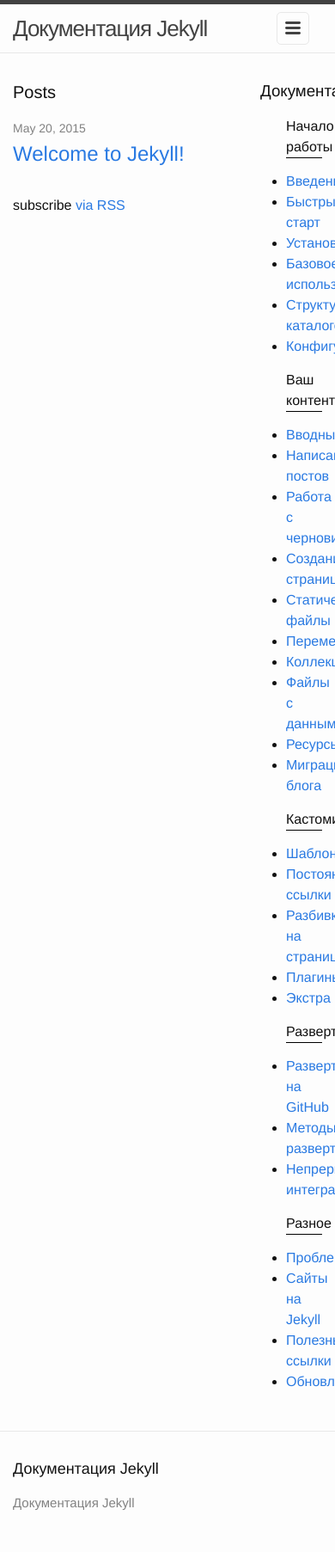
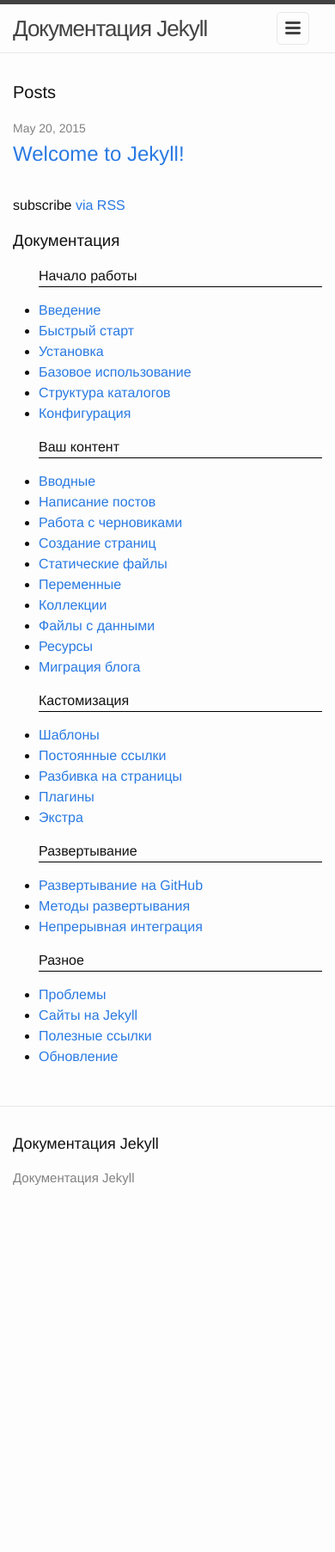
Before and after one commit to prgssr/prgssr.github.io, a Jekyll site: the page built from index.html, in a window 390 px wide. Shown: the whole page at 86% size. Built offline with Jekyll 4.4.1, drawn with Linux system fonts in a browser that asks for light colours; after the commit the page ends 1427 px from its top, so only the background shows below that.

Commit message:
sidebar responsive rule

```diff
--- a/_sass/_layout.scss
+++ b/_sass/_layout.scss
@@ -201,6 +201,11 @@
     width:80%;
     float:left;
 }
+ @include media-query($on-palm) {
+     .post, .home  {
+        width: 100%;
+}
+ }
 .post-title {
     font-size: 42px;
     letter-spacing: -1px;
@@ -243,6 +248,7 @@
  * Sidebar
  */
 .sidebar {
+    display:block;
     width:20%;
     float:left;
 }
@@ -250,6 +256,13 @@
     margin-top: $spacing-unit / 2;
     border-bottom: 1px solid black;
 }
+
+ @include media-query($on-palm) {
+     .sidebar {
+        width:100%;
+}
+ }
+
 
 /**
  * Collection navigation
```
